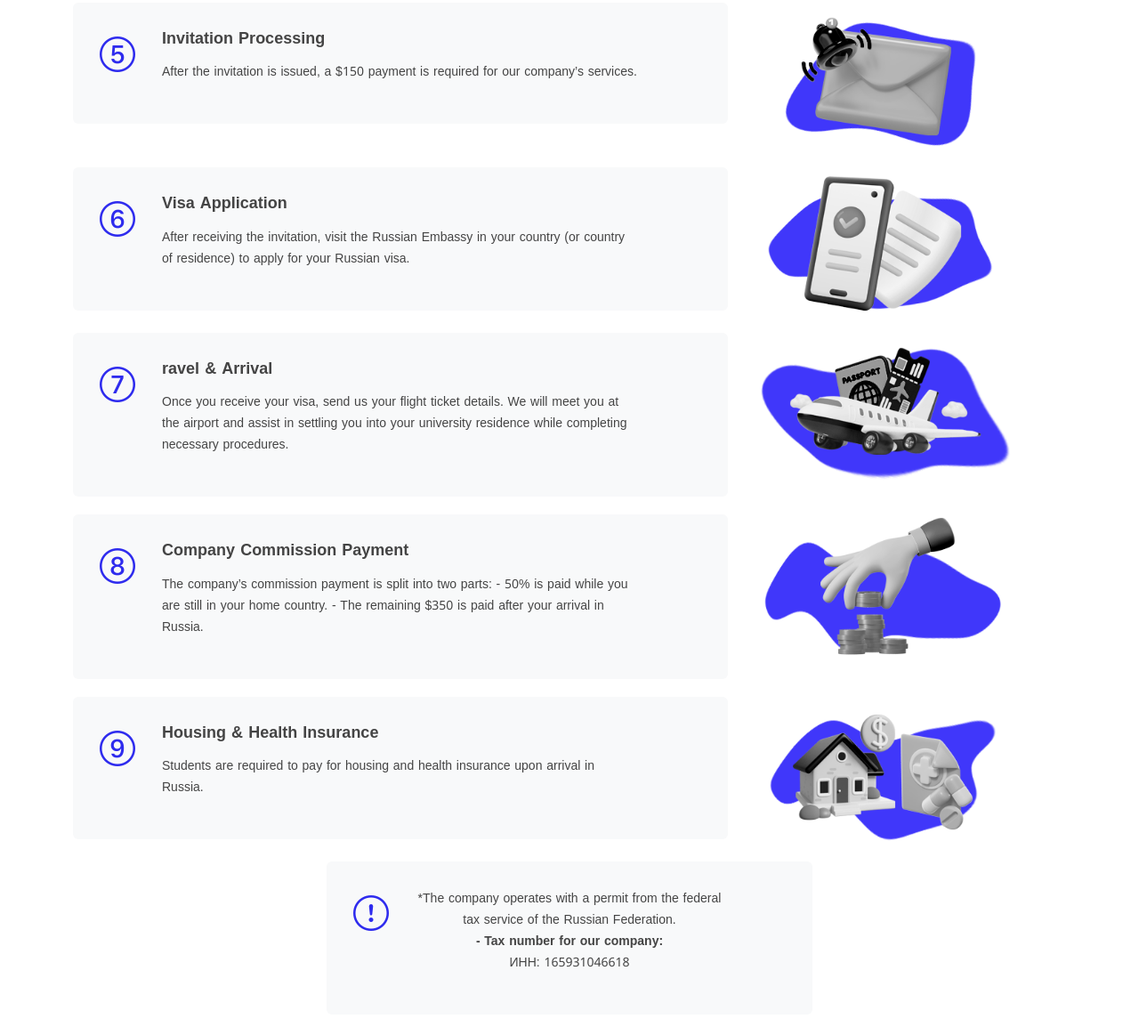
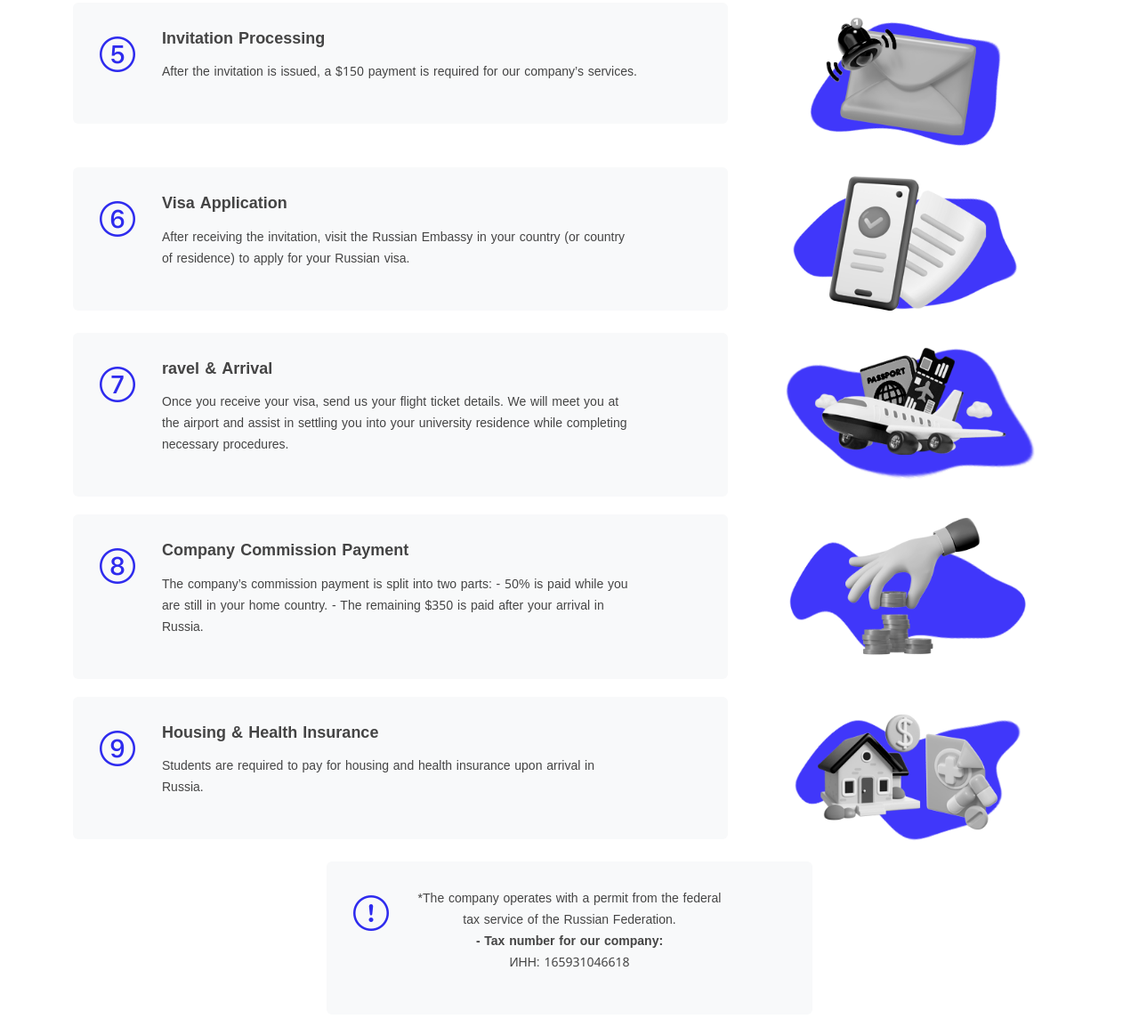
Before and after one commit to NuraddinQJ/websitekhloq, a plain HTML site: page en/Apply.html in a window 1280 px wide. Shown: the part 1006-2169 px from the top of the page at 89% size. Drawn offline with Linux system fonts and the light colour scheme.

```diff
--- a/en/Apply.html
+++ b/en/Apply.html
@@ -161,7 +161,7 @@
               </p>
             </div>
           </div>
-          <div class="col-md-4 mt-4 mt-md-0">
+          <div class="col-md-4 mt-4 mt-md-0 d-flex justify-content-center">
             <div>
               <img src="../assets/img/apply/5.png" alt="Study Invitations" width="300">
             </div>
@@ -177,7 +177,7 @@
               </p>
             </div>
           </div>
-          <div class="col-md-4 mt-4 mt-md-0">
+          <div class="col-md-4 mt-4 mt-md-0 d-flex justify-content-center">
             <div>
               <img src="../assets/img/apply/6.png" alt="Study Invitations" width="300">
             </div>
@@ -193,7 +193,7 @@
               </p>
             </div>
           </div>
-          <div class="col-md-4 mt-4 mt-md-0">
+          <div class="col-md-4 mt-4 mt-md-0 d-flex justify-content-center">
             <div>
               <img src="../assets/img/apply/7.png" alt="Study Invitations" width="300">
             </div>
@@ -212,7 +212,7 @@
               </p>
             </div>
           </div>
-          <div class="col-md-4 mt-4 mt-md-0">
+          <div class="col-md-4 mt-4 mt-md-0 d-flex justify-content-center">
             <div>
               <img src="../assets/img/apply/8.png" alt="Study Invitations" width="300">
             </div>
@@ -228,12 +228,11 @@
               </p>
             </div>
           </div>
-          <div class="col-md-4 mt-4 mt-md-0">
+          <div class="col-md-4 mt-4 mt-md-0 d-flex justify-content-center">
             <div>
               <img src="../assets/img/apply/9.png" alt="Study Invitations" width="300">
             </div>
           </div>
-
            <!-- Note -->
           <div class="col-md-6 mt-4 mt-md-0 mx-auto ">
             <div class="icon-box text-center">
@@ -318,6 +317,7 @@
                       127287, г. Москва, ул. Хуторская 2-я, д. 38А, стр. 26</p>
 
                   </div>
+
                   <div class="col-lg-4 text-center order-1 order-lg-2">
                     <a href="../assets/doc/Bank_Detials.PDF" target="_blank" class="btn btn-primary">
                       Bank Document
```
Also changed, not shown: Apply.html (+5 -5 lines).
